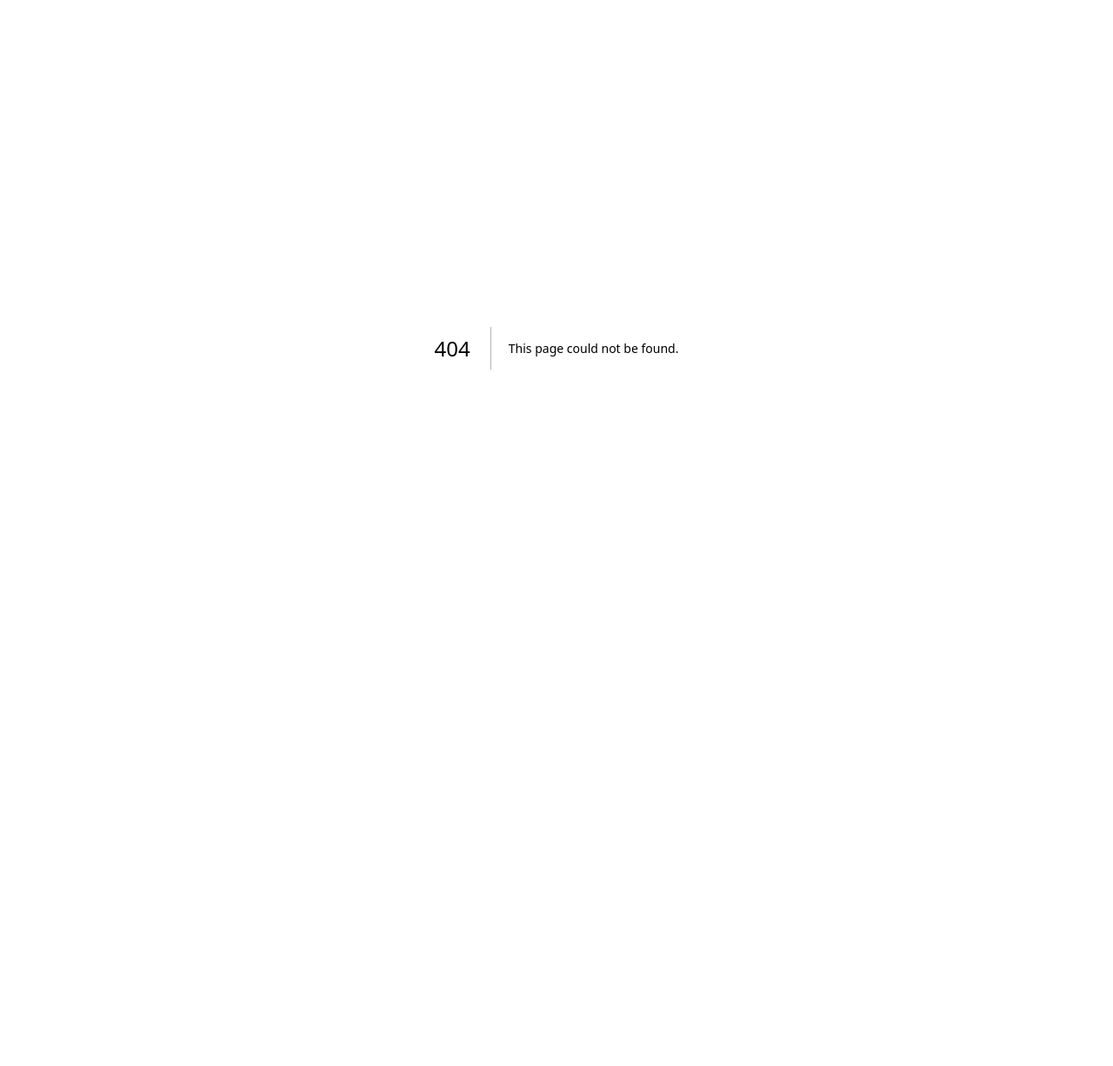
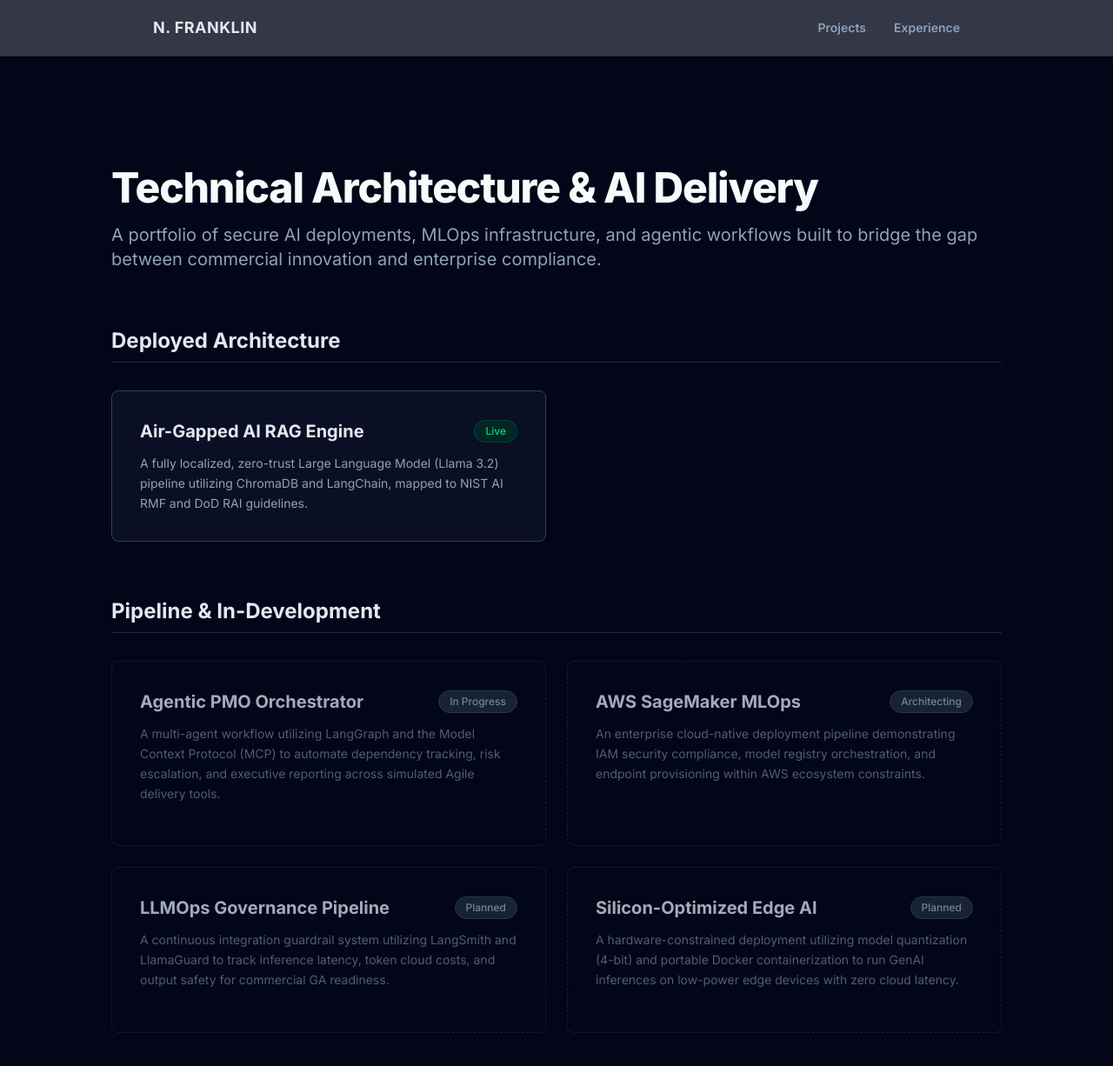
Before and after one commit to nfranklin77/tpm-portfolio, a Next.js app: page /projects in a window 1280 px wide. Before the commit this address had no page. Shown: the top 1226 px of the page at 87% size. Before the commit the page ends 800 px from the top, so only its background shows below. Built offline with nearby package versions, Linux system fonts and the light colour scheme.

Commit message:
feat: add projects hub and global sticky navigation bar

```diff
--- a/app/layout.tsx
+++ b/app/layout.tsx
@@ -1,29 +1,53 @@
 import type { Metadata } from "next";
-import { Geist, Geist_Mono } from "next/font/google";
+import { Inter } from "next/font/google";
 import "./globals.css";
+import Link from "next/link";
 
-const geistSans = Geist({
-  variable: "--font-geist-sans",
-  subsets: ["latin"],
-});
-
-const geistMono = Geist_Mono({
-  variable: "--font-geist-mono",
-  subsets: ["latin"],
-});
+const inter = Inter({ subsets: ["latin"] });
 
 export const metadata: Metadata = {
   title: "Nickolas Franklin | Technical Program Manager & Solutions Engineer",
   description: "Technical portfolio showcasing AI program management, solutions engineering, and enterprise software delivery across commercial and mission-critical environments.",
 };
 
-export default function RootLayout({ children }: LayoutProps<"/">) {
+export default function RootLayout({
+  children,
+}: Readonly<{
+  children: React.ReactNode;
+}>) {
   return (
-    <html
-      lang="en"
-      className={`${geistSans.variable} ${geistMono.variable} h-full antialiased`}
-    >
-      <body className="min-h-full flex flex-col">{children}</body>
+    <html lang="en" className="scroll-smooth">
+      <body className={`${inter.className} bg-slate-950 text-slate-50`}>
+
+        {/* Global Navigation Bar */}
+        <nav className="fixed top-0 w-full z-50 border-b border-slate-800 bg-slate-950/80 backdrop-blur-md">
+          <div className="mx-auto max-w-5xl px-6 sm:px-12 h-16 flex items-center justify-between">
+            {/* Logo / Name */}
+            <Link
+              href="/"
+              className="text-lg font-bold tracking-wide text-slate-200 hover:text-emerald-400 transition-colors"
+            >
+              N. FRANKLIN
+            </Link>
+
+            {/* Nav Links */}
+            <div className="flex gap-8 text-sm font-semibold text-slate-400">
+              <Link href="/projects" className="hover:text-emerald-400 transition-colors">
+                Projects
+              </Link>
+              <Link href="/experience" className="hover:text-emerald-400 transition-colors">
+                Experience
+              </Link>
+            </div>
+          </div>
+        </nav>
+
+        {/* Main Page Content wrapper with padding to offset the fixed navbar */}
+        <div className="pt-16">
+          {children}
+        </div>
+
+      </body>
     </html>
   );
 }
--- /dev/null
+++ b/app/projects/page.tsx
@@ -0,0 +1,99 @@
+import Link from "next/link";
+
+export default function ProjectsHub() {
+  return (
+    <main className="min-h-screen bg-slate-950 px-6 py-24 text-slate-50 sm:px-12">
+      <div className="mx-auto max-w-5xl">
+
+        {/* Header */}
+        <h1 className="mt-8 text-4xl font-extrabold tracking-tight sm:text-5xl">
+          Technical Architecture & AI Delivery
+        </h1>
+        <p className="mt-4 text-xl text-slate-400">
+          A portfolio of secure AI deployments, MLOps infrastructure, and agentic workflows built to bridge the gap between commercial innovation and enterprise compliance.
+        </p>
+
+        {/* Deployed Projects */}
+        <h2 className="mt-16 text-2xl font-bold text-slate-200 border-b border-slate-800 pb-2">Deployed Architecture</h2>
+        <div className="mt-8 grid gap-6 sm:grid-cols-2">
+
+          <Link
+            href="/projects/rag-engine"
+            className="block group rounded-lg border border-slate-700 bg-slate-900/60 p-8 transition-all duration-300 hover:-translate-y-1 hover:border-emerald-500/50 hover:bg-slate-800/50 hover:shadow-lg hover:shadow-emerald-500/10"
+          >
+            <div className="flex justify-between items-center mb-3">
+              <h3 className="text-xl font-bold text-slate-200 transition-colors group-hover:text-emerald-300">
+                Air-Gapped AI RAG Engine
+              </h3>
+              <span className="rounded-full bg-emerald-950/80 px-3 py-1 text-xs font-medium text-emerald-400 border border-emerald-800/50">
+                Live
+              </span>
+            </div>
+            <p className="text-sm text-slate-400 leading-relaxed">
+              A fully localized, zero-trust Large Language Model (Llama 3.2) pipeline utilizing ChromaDB and LangChain, mapped to NIST AI RMF and DoD RAI guidelines.
+            </p>
+          </Link>
+
+        </div>
+
+        {/* In Development Pipeline */}
+        <h2 className="mt-16 text-2xl font-bold text-slate-200 border-b border-slate-800 pb-2">Pipeline & In-Development</h2>
+        <div className="mt-8 grid gap-6 sm:grid-cols-2 lg:grid-cols-2">
+
+          {/* Agentic PMO */}
+          <div className="rounded-lg border border-slate-800 border-dashed bg-slate-950 p-8 opacity-80">
+            <div className="flex justify-between items-center mb-3">
+              <h3 className="text-xl font-bold text-slate-300">Agentic PMO Orchestrator</h3>
+              <span className="rounded-full bg-slate-800 px-3 py-1 text-xs font-medium text-slate-400 border border-slate-700">
+                In Progress
+              </span>
+            </div>
+            <p className="text-sm text-slate-500 leading-relaxed mb-4">
+              A multi-agent workflow utilizing LangGraph and the Model Context Protocol (MCP) to automate dependency tracking, risk escalation, and executive reporting across simulated Agile delivery tools.
+            </p>
+          </div>
+
+          {/* AWS SageMaker */}
+          <div className="rounded-lg border border-slate-800 border-dashed bg-slate-950 p-8 opacity-80">
+            <div className="flex justify-between items-center mb-3">
+              <h3 className="text-xl font-bold text-slate-300">AWS SageMaker MLOps</h3>
+              <span className="rounded-full bg-slate-800 px-3 py-1 text-xs font-medium text-slate-400 border border-slate-700">
+                Architecting
+              </span>
+            </div>
+            <p className="text-sm text-slate-500 leading-relaxed mb-4">
+              An enterprise cloud-native deployment pipeline demonstrating IAM security compliance, model registry orchestration, and endpoint provisioning within AWS ecosystem constraints.
+            </p>
+          </div>
+
+          {/* LLMOps Governance */}
+          <div className="rounded-lg border border-slate-800 border-dashed bg-slate-950 p-8 opacity-80">
+            <div className="flex justify-between items-center mb-3">
+              <h3 className="text-xl font-bold text-slate-300">LLMOps Governance Pipeline</h3>
+              <span className="rounded-full bg-slate-800 px-3 py-1 text-xs font-medium text-slate-400 border border-slate-700">
+                Planned
+              </span>
+            </div>
+            <p className="text-sm text-slate-500 leading-relaxed mb-4">
+              A continuous integration guardrail system utilizing LangSmith and LlamaGuard to track inference latency, token cloud costs, and output safety for commercial GA readiness.
+            </p>
+          </div>
+
+          {/* Edge AI */}
+          <div className="rounded-lg border border-slate-800 border-dashed bg-slate-950 p-8 opacity-80">
+            <div className="flex justify-between items-center mb-3">
+              <h3 className="text-xl font-bold text-slate-300">Silicon-Optimized Edge AI</h3>
+              <span className="rounded-full bg-slate-800 px-3 py-1 text-xs font-medium text-slate-400 border border-slate-700">
+                Planned
+              </span>
+            </div>
+            <p className="text-sm text-slate-500 leading-relaxed mb-4">
+              A hardware-constrained deployment utilizing model quantization (4-bit) and portable Docker containerization to run GenAI inferences on low-power edge devices with zero cloud latency.
+            </p>
+          </div>
+
+        </div>
+      </div>
+    </main>
+  );
+}
```
